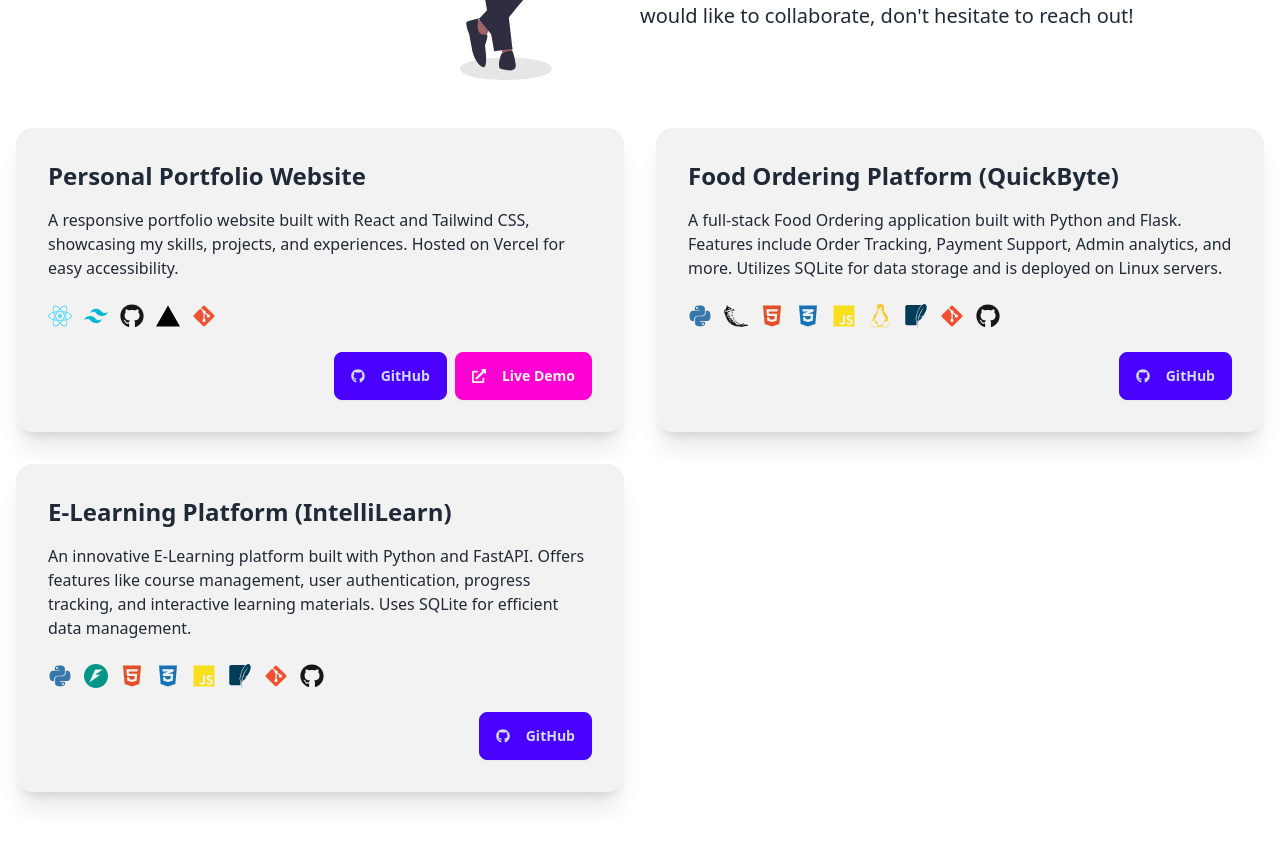
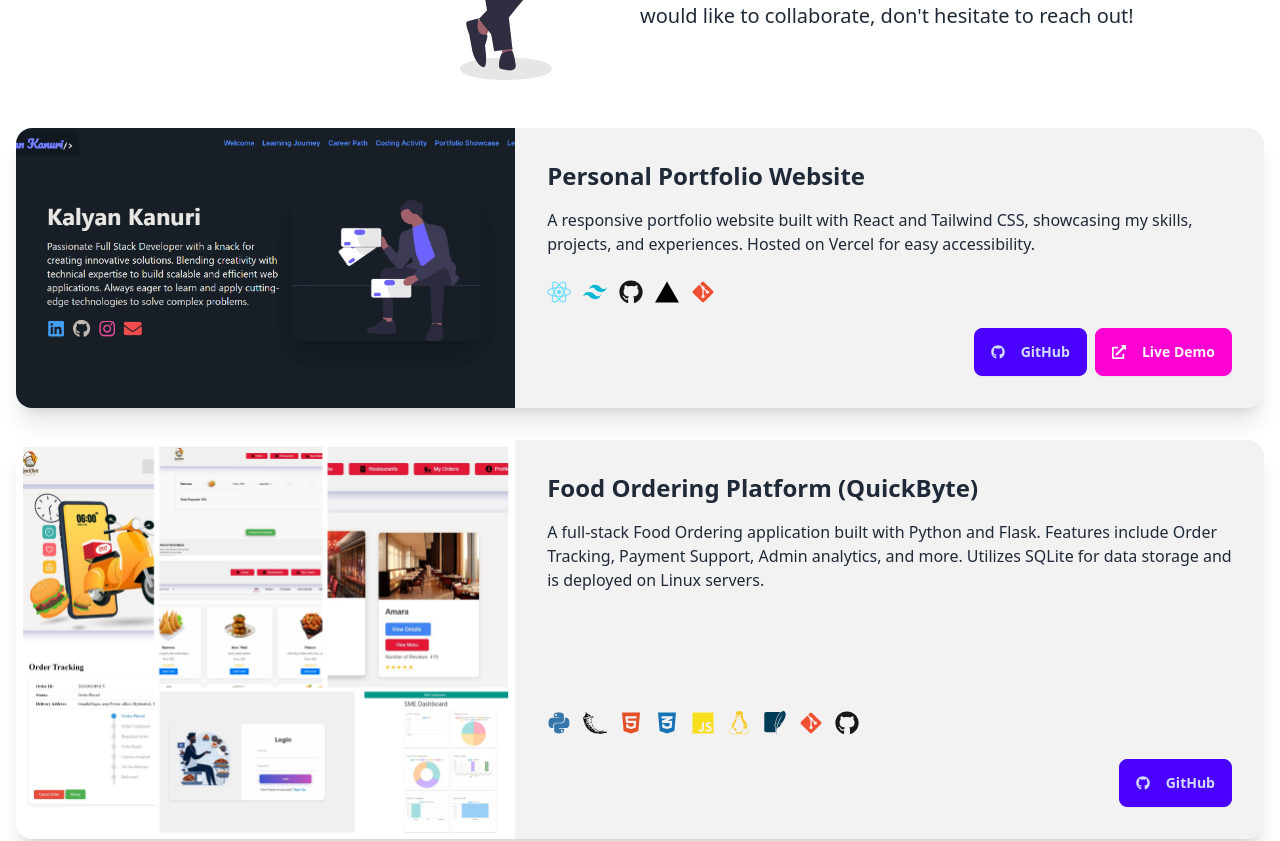
Before and after one commit to KalyanKanuri/My_Dev_Diary, a React (Vite) app: page /projects in a window 1280 px wide. Shown: the part 640-1481 px from the top of the page. Built offline with nearby package versions, Linux system fonts and the light colour scheme.

Commit message:
Update projects page to show images

```diff
--- a/src/pages/Projects.jsx
+++ b/src/pages/Projects.jsx
@@ -5,6 +5,9 @@ import ScrollTrigger from 'react-scroll-trigger';
 import { FaGithub, FaExternalLinkAlt, FaReact, FaPython, FaHtml5, FaCss3Alt, FaJs, FaLinux, FaGitAlt } from 'react-icons/fa';
 import { SiTailwindcss, SiFastapi, SiFlask, SiSqlite, SiVercel } from 'react-icons/si';
 import projectsIllustration from '../assets/static/projects.svg';
+import qbImg from '../assets/static/qb.png';
+import illImg from '../assets/static/ill.png';
+import portfolioImg from '../assets/static/ui-screenshot.png';
 
 const Projects = () => {
   const [headerVisible, setHeaderVisible] = useState(false);
@@ -14,6 +17,7 @@ const Projects = () => {
     {
       title: "Personal Portfolio Website",
       description: "A responsive portfolio website built with React and Tailwind CSS, showcasing my skills, projects, and experiences. Hosted on Vercel for easy accessibility.",
+      image: portfolioImg,
       technologies: [
         { icon: <FaReact />, name: "React", color: "#61DAFB" },
         { icon: <SiTailwindcss />, name: "Tailwind CSS", color: "#06B6D4" },
@@ -28,6 +32,7 @@ const Projects = () => {
     {
       title: "Food Ordering Platform (QuickByte)",
       description: "A full-stack Food Ordering application built with Python and Flask. Features include Order Tracking, Payment Support, Admin analytics, and more. Utilizes SQLite for data storage and is deployed on Linux servers.",
+      image: qbImg,
       technologies: [
         { icon: <FaPython />, name: "Python", color: "#3776AB" },
         { icon: <SiFlask />, name: "Flask", color: "#000000" },
@@ -44,6 +49,7 @@ const Projects = () => {
     {
       title: "E-Learning Platform (IntelliLearn)",
       description: "An innovative E-Learning platform built with Python and FastAPI. Offers features like course management, user authentication, progress tracking, and interactive learning materials. Uses SQLite for efficient data management.",
+      image: illImg,
       technologies: [
         { icon: <FaPython />, name: "Python", color: "#3776AB" },
         { icon: <SiFastapi />, name: "FastAPI", color: "#009688" },
@@ -59,8 +65,11 @@ const Projects = () => {
   ];
 
   const ProjectCard = ({ project }) => (
-    <div className="card bg-base-200 shadow-xl">
-      <div className="card-body">
+    <div className="card lg:card-side bg-base-200 shadow-xl mb-8">
+      <figure className="lg:w-2/5">
+        <img src={project.image} alt={project.title} className="w-full h-full object-cover" />
+      </figure>
+      <div className="card-body lg:w-3/5">
         <h3 className="card-title text-2xl mb-2">{project.title}</h3>
         <p className="mb-4">{project.description}</p>
         <div className="flex flex-wrap gap-3 text-2xl mb-4">
@@ -115,7 +124,7 @@ const Projects = () => {
                 </p>
               </div>
             </div>
-            <div className="grid grid-cols-1 md:grid-cols-2 gap-8">
+            <div className="space-y-8">
               {projects.map((project, index) => (
                 <ProjectCard key={index} project={project} />
               ))}
```
Also changed, not shown: src/assets/static/qb.png (added), 1 other file (tests, documents, lock files or other folders).
